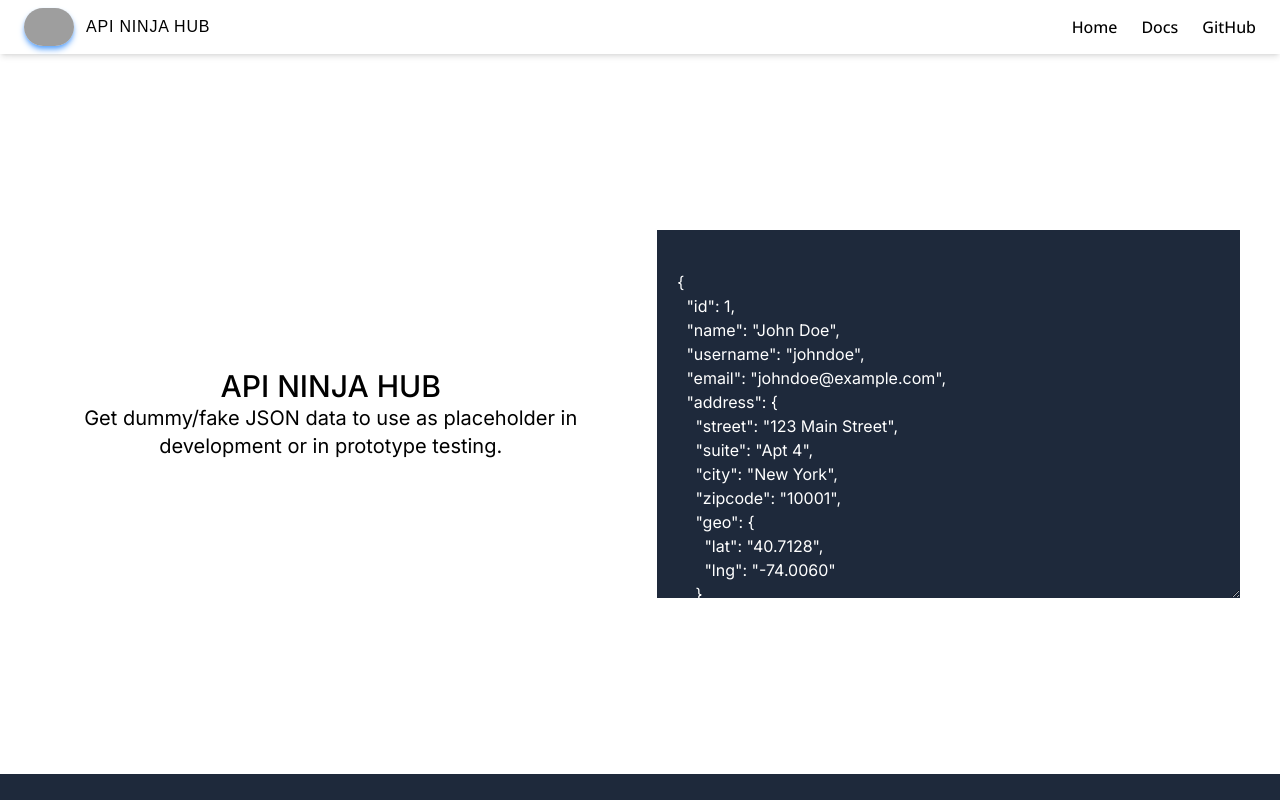
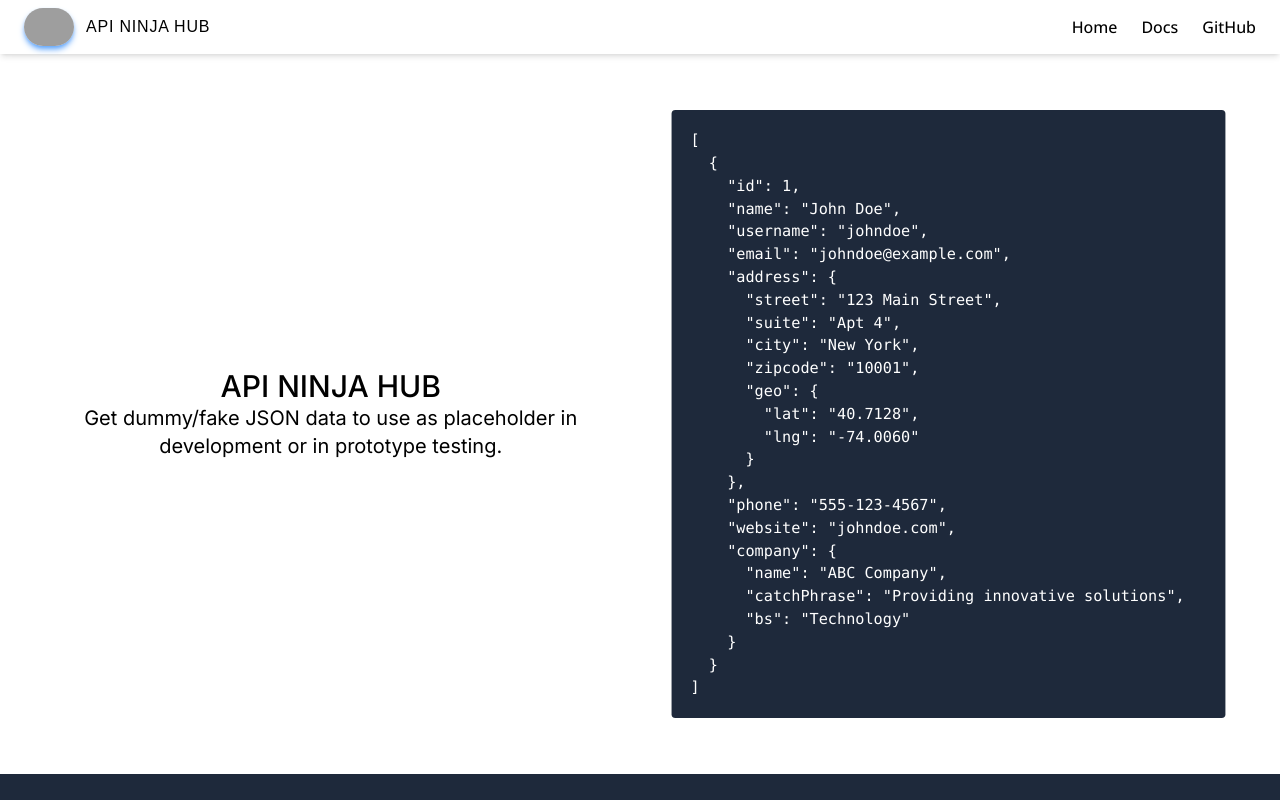
Before and after one commit to mandorakannu/api-ninja-hub-next, a Next.js app: page / in a window 1280 px wide. Shown: the top 800 px of the page. Built offline with nearby package versions, Linux system fonts and the light colour scheme; grey boxes are pictures that could not be loaded; a web font is replaced by a local one.

Commit message:
Remove: textarea tag to code tag Update: version

```diff
--- a/app/page.tsx
+++ b/app/page.tsx
@@ -1,31 +1,8 @@
 import Codebase from "@/components/Codebase";
 import Endpoints from "@/components/Endpoints";
-import Footer from "@/components/Footer";
-
+import useLimitPosts from "@/hooks/useLimitPosts";
 export default function Home() {
-  const usersData = {
-    id: 1,
-    name: "John Doe",
-    username: "johndoe",
-    email: "johndoe@example.com",
-    address: {
-      street: "123 Main Street",
-      suite: "Apt 4",
-      city: "New York",
-      zipcode: "10001",
-      geo: {
-        lat: "40.7128",
-        lng: "-74.0060",
-      },
-    },
-    phone: "555-123-4567",
-    website: "johndoe.com",
-    company: {
-      name: "ABC Company",
-      catchPhrase: "Providing innovative solutions",
-      bs: "Technology",
-    },
-  };
+  const user = useLimitPosts({ jsonFile: "users", lastIndex: 1 });
   return (
     <>
       <main className="flex justify-evenly items-center h-[90dvh] gap-9 mx-10">
@@ -36,12 +13,9 @@ export default function Home() {
             prototype testing.
           </p>
         </div>
-        <textarea
-          className="hidden md:block sm:w-1/2 bg-slate-800 text-white px-5 py-10"
-          rows={12}
-          value={JSON.stringify(usersData, undefined, 2)}
-          disabled
-        ></textarea>
+        <code className="hidden md:block sm:w-1/2 bg-slate-800 text-white p-5 scale-95 -z-40 rounded">
+          <pre>{JSON.stringify(user, undefined, 2)}</pre>
+        </code>
       </main>
       <div className="bg-slate-800 text-white flex flex-col justify-center items-center gap-6 p-10  text-center">
         <h1 className="text-3xl px-3 sm:text-5xl">
--- a/package.json
+++ b/package.json
@@ -1,6 +1,6 @@
 {
   "name": "api-ninja-hub-next",
-  "version": "0.2.0",
+  "version": "0.2.1",
   "private": true,
   "scripts": {
     "dev": "next dev",
```
Also changed, not shown: 1 other file (tests, documents, lock files or other folders).
